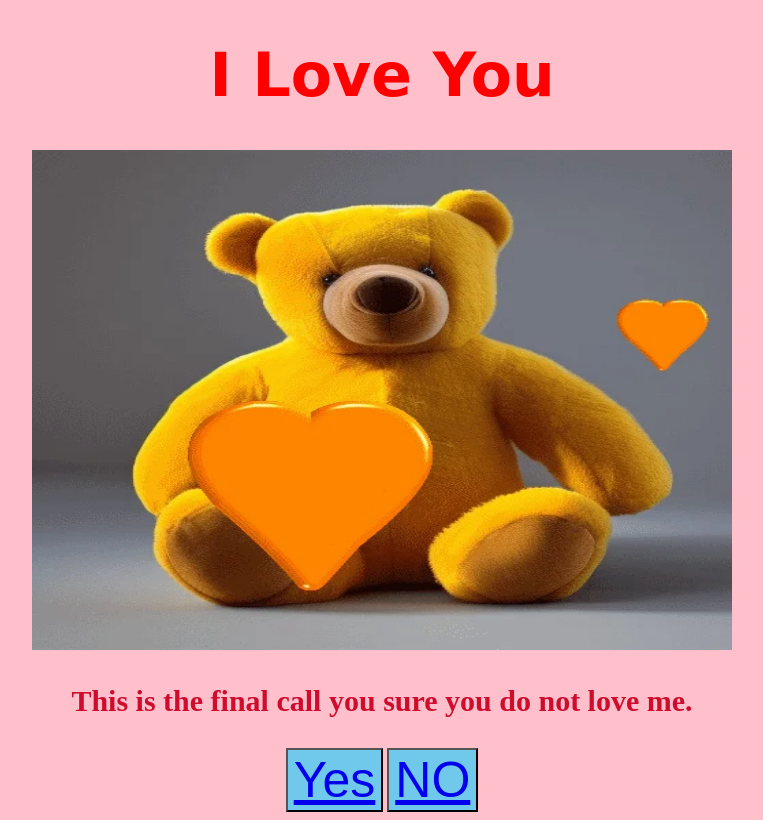
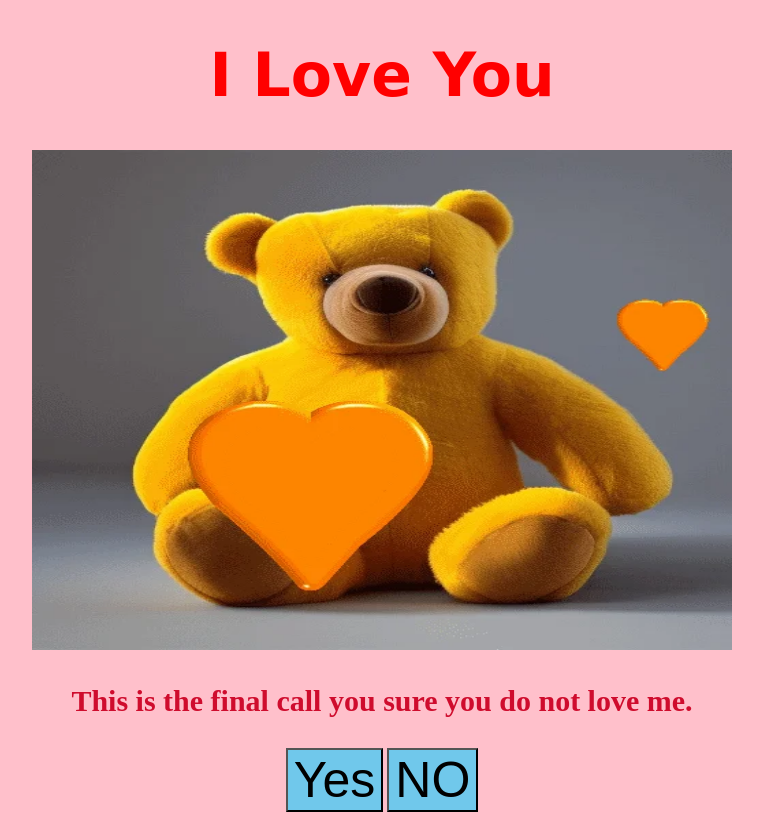
Before and after one commit to navishgoyal08/love-site, a plain HTML site: page 3index.html in a window 1280 px wide. Shown: the whole page, without its empty margins (258-1021 px from the left). Drawn offline with Linux system fonts and the light colour scheme.

Commit message:
3index.html

```diff
--- a/3index.html
+++ b/3index.html
@@ -10,7 +10,7 @@
     <h1>I Love You</h1>
     <img src="teddygif.webp" width="700px" height="500px" alt="teddy">
     <p><strong><b>This is the final call you sure you do not love me. </b></strong></p>
-    <button><a href="5index.html" >Yes</a></button>
-    <button><a href="4index.html" >NO</a></button>
+    <a href="5index.html" ><button>Yes</button></a>
+   <a href="4index.html" > <button>NO</button></a>
 </body>
 </html>
```
